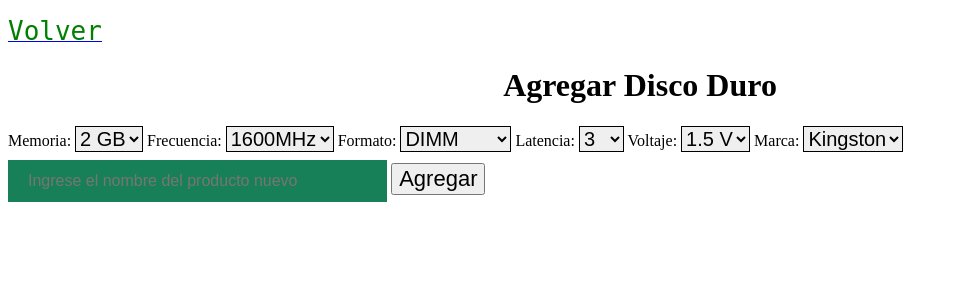
After one commit to Edge2G/solotodo, a Flask app: page /index/add_ram in a window 1280 px wide. The commit adds this page. Shown: the top 300 px of the page, without its empty margins (0-958 px from the left). Run offline with Flask 2, Linux system fonts and the light colour scheme; some libraries are stand-ins or nearby versions.

Commit message:
agregue templates para insertar

```diff
--- /dev/null
+++ b/solotodo1/app/templates/add_ram.html
@@ -0,0 +1,81 @@
+<!doctype html>
+<html>
+    <head>
+        <title>
+            Solotodo - {{title}}
+        </title>
+        <p align="left"><a href="/index"><font size="6" color="green" face="monospace"> Volver </font></a></p>
+        <center><h1>Agregar Disco Duro</h1></center>
+    </head>
+    <body>
+            <style>
+
+                      select {
+                        border: 1px solid black;
+                        font-size: 20px;
+                        }
+
+                    input[type=text] {
+                        width: 30%;
+                        padding: 12px 20px;
+                        margin: 8px 0;
+                        box-sizing: border-box;
+                        border: none;
+                        background-color: rgb(24, 128, 88);
+                        color: white;
+                        font-size: 16px;
+                                    }
+                    input[type=submit] {
+                        font-size: 22px;
+                            }
+
+            </style>
+
+            Memoria:
+            <select>
+                    <option value="2GB"> 2 GB </option>
+                    <option value="3GB"> 3 GB </option>
+                    <option value="4GB"> 4 GB </option>
+                    <option value="8GB"> 8 GB </option>
+            </select>
+
+            Frecuencia:
+            <select>
+                    <option value="1600MHz"> 1600MHz </option>
+                    <option value="2100MHz"> 2100MHz </option>
+                    <option value="2400MHz"> 2400MHz </option>
+            </select>
+
+            Formato:
+            <select>
+                    <option value="DIMM"> DIMM </option>
+                    <option value="SO-DIMM"> SO-DIMM </option>
+            </select>
+
+            Latencia:
+            <select>
+                    <option value="3"> 3 </option>
+                    <option value="10"> 10 </option>
+                    <option value="19"> 19 </option>
+            </select>
+
+            Voltaje:
+            <select>
+                    <option value="1.5V"> 1.5 V </option>
+                    <option value="1.2V"> 1.2 V </option>
+            </select>
+
+            Marca:
+            <select>
+                    <option value="Kingston"> Kingston </option>
+                    <option value="Corsair"> Corsair </option>
+                    <option value="Crucial"> Crucial </option>
+                    <option value="G.Skill"> G.Skill </option>
+            </select>
+
+            <form method='POST' action="/index/add_hdd">
+              <input type="text" name="nuevo_hdd" placeholder="Ingrese el nombre del producto nuevo">
+              <input type="submit" value="Agregar">
+              </form>
+    </body>
+</html>
--- a/solotodo1/app/templates/cpu.html
+++ b/solotodo1/app/templates/cpu.html
@@ -10,6 +10,7 @@
   </head>
   <body>
     {% block content %}
+    <p align="right"><a href="/index/add_cpu"><font size="6" color="red" face="monospace"> Agregar </font></a></p>
     <font size="3" color="blue"><h1><center> Procesadores </center></h1></font>
     <style>
         input[type=text] {
--- a/solotodo1/app/templates/gpu.html
+++ b/solotodo1/app/templates/gpu.html
@@ -10,6 +10,7 @@
   </head>
   <body>
     {% block content %}
+    <p align="right"><a href="/index/add_gpu"><font size="6" color="red" face="monospace"> Agregar </font></a></p>
     <font size="3" color="blue"><h1><center> Tarjetas de video </center></h1></font>
     <style>
         input[type=text] {
--- a/solotodo1/app/templates/hdd.html
+++ b/solotodo1/app/templates/hdd.html
@@ -11,6 +11,7 @@
 
   <body>
     {% block content %}
+    <p align="right"><a href="/index/add_hdd"><font size="6" color="red" face="monospace"> Agregar </font></a></p>
     <font size="3" color="blue"><h1><center> Discos Duros </center></h1></font>
 
     <style>
--- a/solotodo1/app/templates/index.html
+++ b/solotodo1/app/templates/index.html
@@ -64,7 +64,6 @@
       <tr>
     </table>
 
-    <p align="right"><a href="/index/add"><font size="6" color="red" face="monospace"> Agregar </font></a></p>
     <p align="right"><a href="/index/delete"><font size="6" color="red" face="monospace"> Eliminar </font></a></p>
     {% endblock %}
 	</body>
--- a/solotodo1/app/templates/mobo.html
+++ b/solotodo1/app/templates/mobo.html
@@ -10,6 +10,7 @@
   </head>
   <body>
     {% block content %}
+    <p align="right"><a href="/index/add_mobo"><font size="6" color="red" face="monospace"> Agregar </font></a></p>
     <font size="3" color="blue"><h1><center> Placas Madre </center></h1></font>
     <style>
         input[type=text] {
--- a/solotodo1/app/templates/ram.html
+++ b/solotodo1/app/templates/ram.html
@@ -10,6 +10,7 @@
   </head>
   <body>
     {% block content %}
+    <p align="right"><a href="/index/add_ram"><font size="6" color="red" face="monospace"> Agregar </font></a></p>
     <font size="3" color="blue"><h1><center> Memoria RAM </center></h1></font>
     <style>
         input[type=text] {
--- a/solotodo1/app/views.py
+++ b/solotodo1/app/views.py
@@ -99,9 +99,25 @@ def ram():
         return render_template('ram.html',title='ram', data = data, nomm = nomm)
     return render_template('ram.html',title='ram')
 
-@app.route('/index/add', methods = ['POST' , 'GET'])
-def add():
-    return render_template('add.html',title='Agregar')
+@app.route('/index/add_hdd', methods = ['POST' , 'GET'])
+def add_hdd():
+    return render_template('add_hdd.html',title='Agregar')
+
+@app.route('/index/add_mobo', methods = ['POST' , 'GET'])
+def add_mobo():
+    return render_template('add_mobo.html',title='Agregar')
+
+@app.route('/index/add_cpu', methods = ['POST' , 'GET'])
+def add_cpu():
+    return render_template('add_cpu.html',title='Agregar')
+
+@app.route('/index/add_gpu', methods = ['POST' , 'GET'])
+def add_gpu():
+    return render_template('add_gpu.html',title='Agregar')
+
+@app.route('/index/add_ram', methods = ['POST' , 'GET'])
+def add_ram():
+    return render_template('add_ram.html',title='Agregar')
 
 @app.route('/index/delete', methods = ['POST' , 'GET'])
 def delete():
```
Also changed, not shown: solotodo1/app/templates/add.html (deleted, +0 -12 lines), solotodo1/app/templates/add_cpu.html (added, +62 -0 lines), solotodo1/app/templates/add_gpu.html (added, +70 -0 lines), solotodo1/app/templates/add_hdd.html (added, +67 -0 lines), solotodo1/app/templates/add_mobo.html (added, +62 -0 lines), 1 other file.
